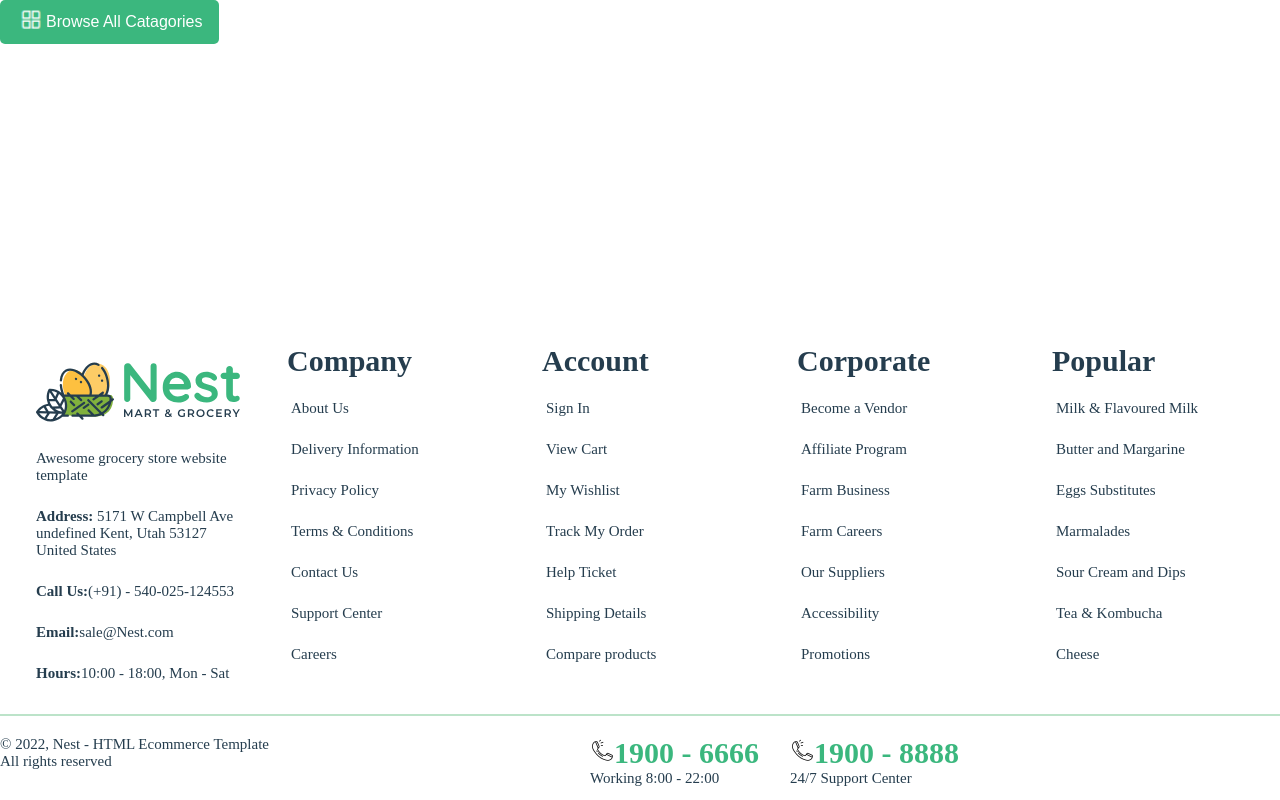
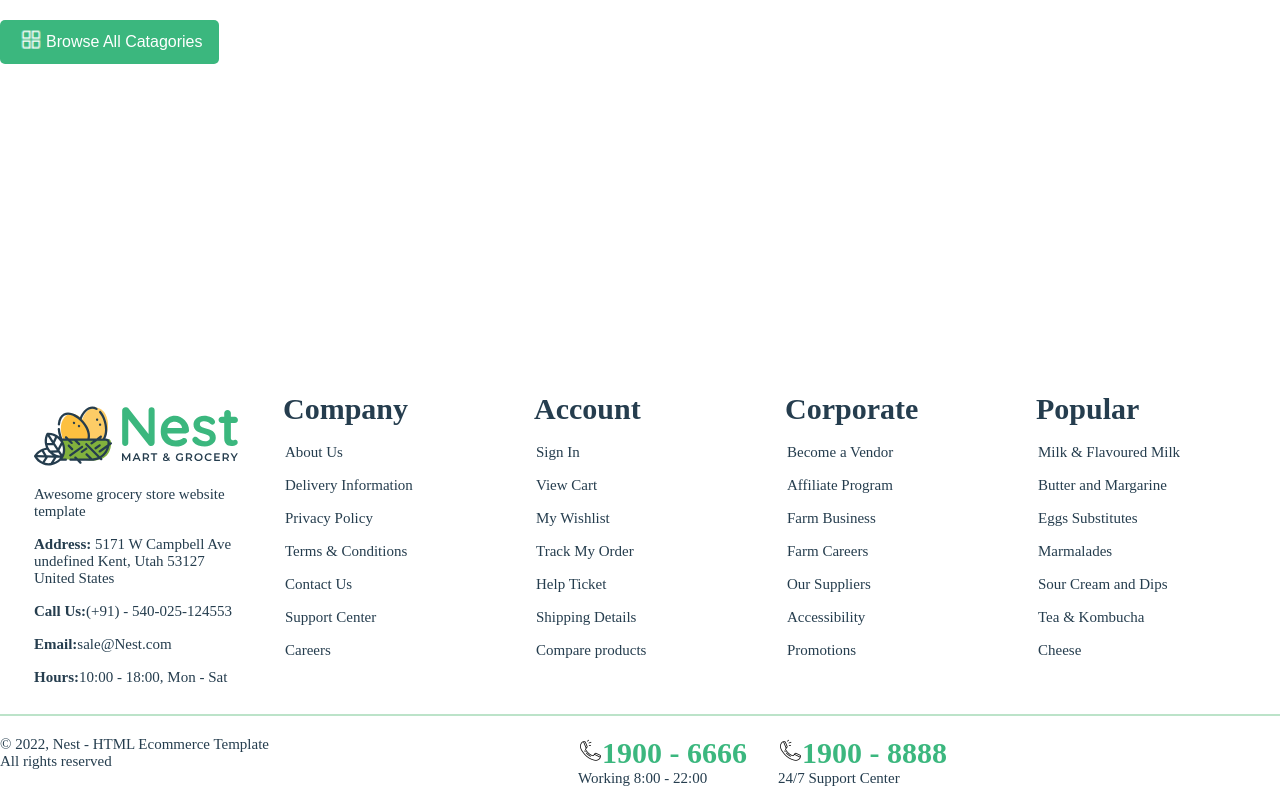
Before and after one commit to ashishgargdml/snack-and-fruit-hub, a React (Create React App) app: page / in a window 1280 px wide. Built offline with nearby package versions, Linux system fonts and the light colour scheme.

Commit message:
updated css

```diff
--- a/src/assets/CSS/Footer.css
+++ b/src/assets/CSS/Footer.css
@@ -22,7 +22,7 @@ hr {
 }
 
 .main-footer li {
-  padding: 12px 4px;
+  padding: 8px 2px;
   font-size: 15px;
   width: 208px;
 }
--- a/src/assets/CSS/Home.css
+++ b/src/assets/CSS/Home.css
@@ -5,8 +5,8 @@
 
 nav {
   position: fixed;
-  /* margin-top: 10px;
-  display: flex;
+  margin-top: 20px;
+  /* display: flex;
   align-items: center;
   justify-content: space-evenly;
   border-top:  1px solid #3bb77e;
```
